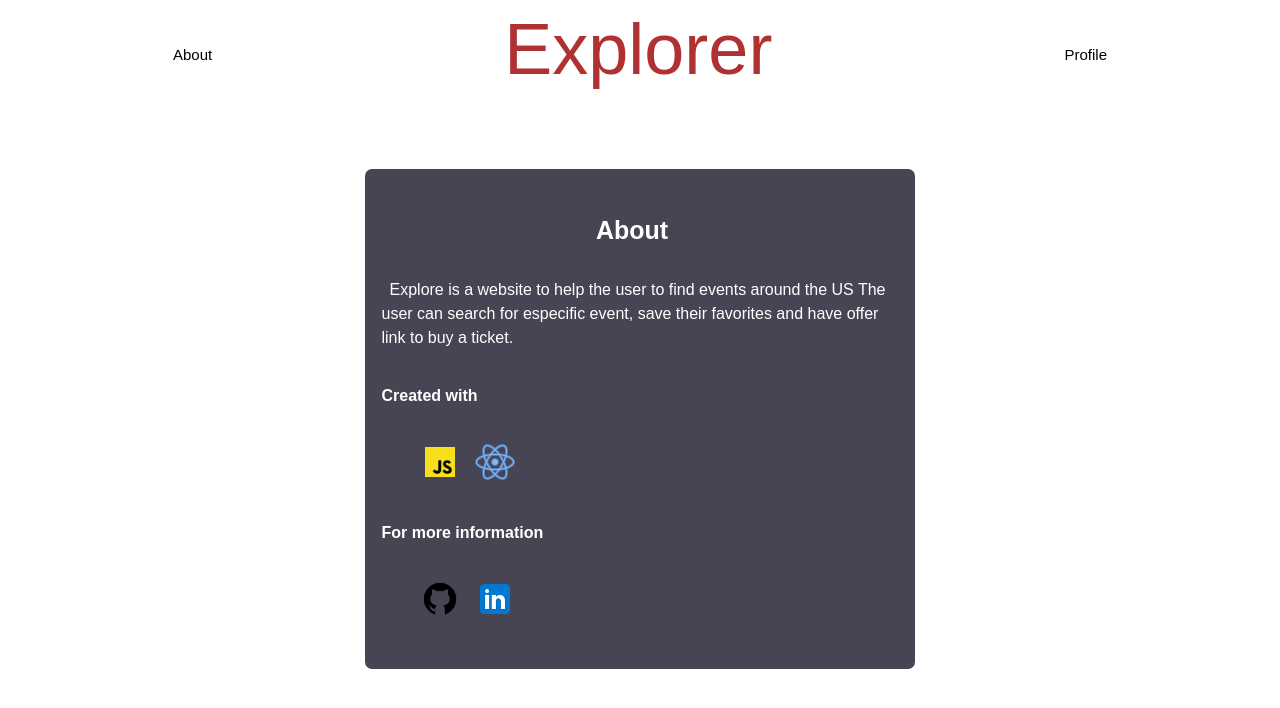
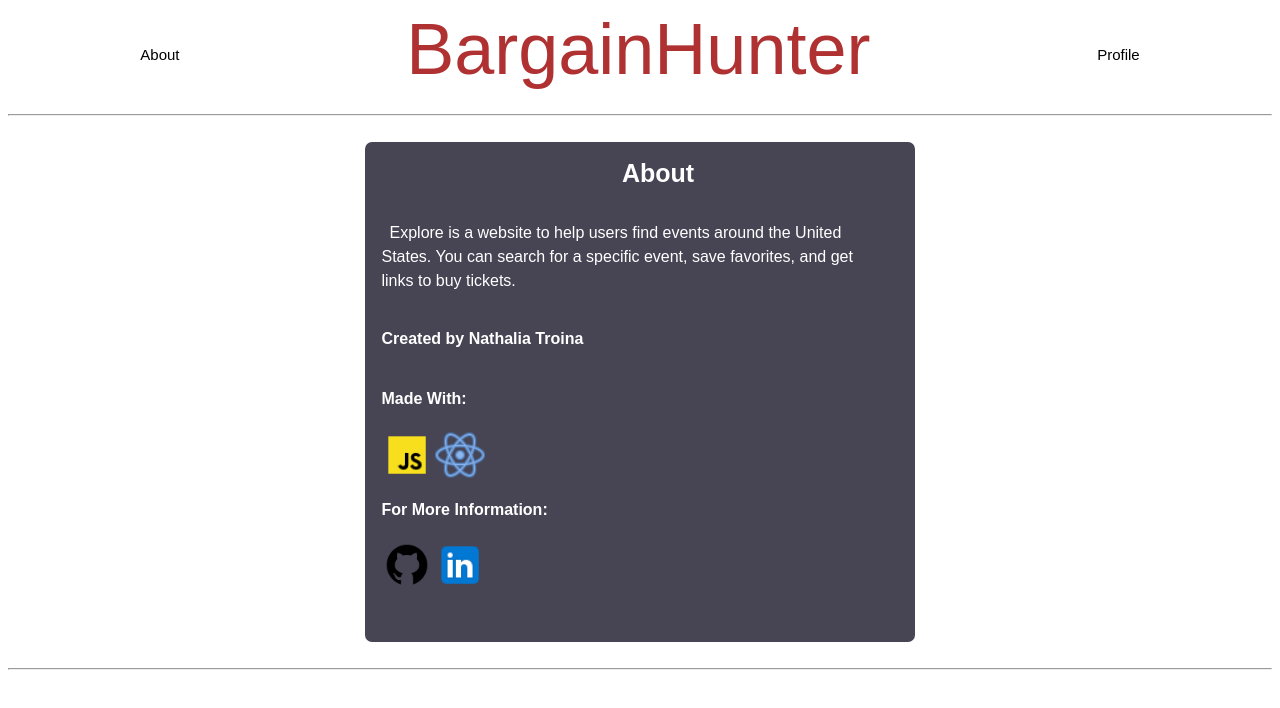
Before and after one commit to nathalia-lt/eventhunter, a React (Create React App) app: page /about in a window 1280 px wide. Shown: the top 708 px of the page. Built offline with nearby package versions, Linux system fonts and the light colour scheme; no server answers.

Commit message:
eventcard and about page

```diff
--- a/src/components/About/About.js
+++ b/src/components/About/About.js
@@ -6,29 +6,38 @@ import github from './github.png'
 
 export default function About() {
 
+
+
     function handleGitHubClick() {
+        window.open('https://github.com/nathalia-lt/lafiesta')
+    }
 
+    function handleLinkedinClick() {
+        window.open('https://www.linkedin.com/in/nathaliatroina/')
     }
 
     return (
         <div className='aboutPageContainer'>
             <div className='aboutPage' >
-                <h1>  About </h1>
-                <p className= 'paragraph'>Explore is a website to help the user to find events around the US
-                    The user can search for especific event, save their favorites and have
-                    offer link to buy a ticket. </p>
+                <div className='aboutInformation'>
 
-                <h4> Created with </h4>
-                <p className= 'createdIcons'>
+                <h1 className= 'aboutTitle'>  About </h1>
+                <p className= 'paragraph'>Explore is a website to help users find events around the United States.
+                    You can search for a specific event, save favorites, and get links to buy tickets.
+                    </p>
+                <h4> Created by Nathalia Troina</h4>
+                <h4> Made With: </h4>
+                <div className= 'icons js'>
                     <img src={javascript} alt='' />
                     <img src={react} alt='' />
-                </p>
-                <h4> For more information </h4>
-                <p className= 'infoIcons' >
-                    <img src={github} alt='' />
-                    <img src={linkedin} alt='' />
-                </p>
+                </div>
+                <h4> For More Information: </h4>
+                <div className= 'icons' >
+                    <img  onClick={handleGitHubClick} src={github} alt='' />
+                    <img onClick={handleLinkedinClick} src={linkedin} alt='' />
+                </div>
             </div>
+                </div>
         </div>
     )
 }
--- a/src/components/About/_About.scss
+++ b/src/components/About/_About.scss
@@ -6,18 +6,9 @@
     justify-content: center;
 }
 
-h1{
-    margin-left: 42%;
-    font-family: sans-serif;
-}
-
-h4{
-    margin-left: 3%;
-}
 
 .paragraph{
     font-family: sans-serif;
-    margin-left: 3%;
     margin-right: 2%;
     text-indent: 0.5em;
     line-height: 1.5em;
@@ -30,28 +21,40 @@ h4{
     height: 500px;
     margin: 18px;
     border-radius: s.$radius;
-        display: flex;
-        justify-content: center;
-        margin-top: 5%;
-        flex-direction: column;
+
+    h1{
+        font-family: sans-serif;
     }
 
-    .createdIcons{
-        margin-left: 10%;
-        img{
-            cursor: pointer;
-            height: 40px;
-            width: 40px;
-            margin-right: 3%;
+    h4{
+        align-self: flex-start;
     }
 }
 
-    .infoIcons{
-        margin-left: 10%;
+
+    .icons{
+        display: flex;
+        flex-direction: row;
+        align-self: flex-start;
+
         img{
             cursor: pointer;
-            height: 40px;
-            width: 40px;
+            height: 50px;
+            width: 50px;
             margin-right: 3%;
         }
+        &.js{
+            img{
+                cursor: default;
             }
+        }
+    }
+
+.aboutInformation{
+    display: flex;
+    align-items: center;
+    align-content: center;
+    flex-direction: column;
+    margin-left: 3%;
+    margin-right: 3%;
+}
--- a/src/components/App/App.js
+++ b/src/components/App/App.js
@@ -25,6 +25,7 @@ let [eventData, setEventData] = useState([])
     {/* anything we put up here will display in all the pages no matter what. The same thing apply below the routes as well */}
     <Header
     />
+    <hr></hr>
     <Routes>
       <Route path='/*' element={
         <Home
@@ -49,7 +50,7 @@ let [eventData, setEventData] = useState([])
       />
 
     </Routes>
-
+      <hr></hr>
     </div>
 
   );
--- a/src/components/EventPage/EventPage.js
+++ b/src/components/EventPage/EventPage.js
@@ -16,7 +16,7 @@ export default function EventPage() {
 
     useEffect(() => {
         axios.get(url)
-        .then(r => setEventPageData(r.data))
+            .then(r => setEventPageData(r.data))
     }, [])
 
     if (!eventPageData.name) return null
@@ -66,9 +66,12 @@ export default function EventPage() {
         let state;
         if (eventPageData._embedded.venues[0].state) {
             state = eventPageData._embedded.venues[0].state.stateCode
-        } else if (eventPageData._embedded.venues[0].country) {
+        } else if (eventPageData._embedded.venues[0].country.name) {
             state = eventPageData._embedded.venues[0].country.name
-        } else {
+        }  else if (eventPageData._embedded.venues[0].country.countryCode) {
+            state = eventPageData._embedded.venues[0].country.countryCode
+        }
+        else {
             state = ''
         }
 
@@ -80,7 +83,7 @@ export default function EventPage() {
             addressLine2 = eventPageData._embedded.venues[0].address.line2;
         }
 
-        let postalCode = eventPageData._embedded.venues[0].postalCode
+        let postalCode = eventPageData._embedded.venues[0].postalCode ? eventPageData._embedded.venues[0].postalCode : ''
 
         location = city + ', ' + state + ' ' + postalCode
 
@@ -104,7 +107,7 @@ export default function EventPage() {
         // subgenres
         let altGenre = eventPageData.classifications[0].genre ? eventPageData.classifications[0].genre.name.toUpperCase() : ''
         let subGenre = eventPageData.classifications[0].subGenre ? eventPageData.classifications[0].subGenre.name.toUpperCase() : ''
-        if (altGenre === subGenre) subGenre = ''
+        if (altGenre === subGenre || subGenre === 'UNDEFINED') subGenre = ''
 
 
 
@@ -115,8 +118,8 @@ export default function EventPage() {
                     <img className='eventPageImage' src={eventPageData.images[0].url} />
                     <div className='eventPageDescription'>
                         <div className="eventPageButtons">
-                        <button className='eventPageButton' onClick={clickSeatMapButton} disabled={!seatMap}>View Seat Map</button>
-                        <button className='eventPageButton' onClick={clickTicketsButton} disabled={!tickets}>Buy Tickets</button>
+                            <button className='eventPageButton' onClick={clickSeatMapButton} disabled={!seatMap}>View Seat Map</button>
+                            <button className='eventPageButton' onClick={clickTicketsButton} disabled={!tickets}>Buy Tickets</button>
                         </div>
                     </div>
                 </div>
@@ -147,6 +150,10 @@ export default function EventPage() {
         )
     }
 }
+
+//-----------------------------------------------------------------
+
+//OLD CODE
 
 // export default function EventPage() {
 //     let [eventPageData, setEventPageData] = useState({}) //eventData always going to be an object
--- a/src/components/Header/Header.js
+++ b/src/components/Header/Header.js
@@ -22,7 +22,7 @@ function titleClick(){
         <div className='headerContainer'>
         {/* wheat color for header */}
         <div className= 'about' onClick={aboutClick} >About</div>
-        <div className='title' onClick={titleClick} >Explorer</div>
+        <div className='title' onClick={titleClick} > BargainHunter </div>
         <div className= 'profile' onClick={profileClick} >Profile</div>
     </div>
     )
--- a/src/components/Header/_Header.scss
+++ b/src/components/Header/_Header.scss
@@ -14,6 +14,7 @@
     font-weight: 300;
     margin-left: 40%;
     margin: 3%;
+    cursor: pointer;
 }
 
 .title{
@@ -25,6 +26,7 @@
     color: rgb(175, 49, 49);
     //margin-right: 4.5vw;
     //margin-left: 38%;
+    cursor: pointer;
 
 }
 
--- a/src/index.css
+++ b/src/index.css
@@ -263,6 +263,7 @@ h1 {
   font-weight: 300;
   margin-left: 40%;
   margin: 3%;
+  cursor: pointer;
 }
 
 .title {
@@ -270,6 +271,7 @@ h1 {
   font-family: Arial, Helvetica, sans-serif;
   font-size: 9vh;
   color: rgb(175, 49, 49);
+  cursor: pointer;
 }
 
 .profile {
@@ -285,18 +287,8 @@ h1 {
   justify-content: center;
 }
 
-h1 {
-  margin-left: 42%;
-  font-family: sans-serif;
-}
-
-h4 {
-  margin-left: 3%;
-}
-
 .paragraph {
   font-family: sans-serif;
-  margin-left: 3%;
   margin-right: 2%;
   text-indent: 0.5em;
   line-height: 1.5em;
@@ -309,29 +301,35 @@ h4 {
   height: 500px;
   margin: 18px;
   border-radius: 7px;
-  display: flex;
-  justify-content: center;
-  margin-top: 5%;
-  flex-direction: column;
+}
+.aboutPage h1 {
+  font-family: sans-serif;
+}
+.aboutPage h4 {
+  align-self: flex-start;
 }
 
-.createdIcons {
-  margin-left: 10%;
+.icons {
+  display: flex;
+  flex-direction: row;
+  align-self: flex-start;
 }
-.createdIcons img {
+.icons img {
   cursor: pointer;
-  height: 40px;
-  width: 40px;
+  height: 50px;
+  width: 50px;
   margin-right: 3%;
 }
+.icons.js img {
+  cursor: default;
+}
 
-.infoIcons {
-  margin-left: 10%;
-}
-.infoIcons img {
-  cursor: pointer;
-  height: 40px;
-  width: 40px;
+.aboutInformation {
+  display: flex;
+  align-items: center;
+  align-content: center;
+  flex-direction: column;
+  margin-left: 3%;
   margin-right: 3%;
 }
 
@@ -372,6 +370,7 @@ h4 {
 }
 
 .eventPageDescription {
+  background-color: #474554;
   height: 200px;
   width: 500px;
 }
@@ -449,14 +448,14 @@ h4 {
   opacity: 0.8;
   transform: scale(1.15);
   transition: 0.25s;
-  transform-origin: center bottom;
+  transform-origin: center;
   cursor: pointer;
 }
 .eventPageButtons button:active {
   opacity: 0.5;
   transform: scale(0.9);
   transition: 0.25s;
-  transform-origin: center bottom;
+  transform-origin: center;
 }
 .eventPageButtons button:disabled {
   transition: 0.5s;
```
Also changed, not shown: src/components/EventPage/_EventPage.scss (+6 -6 lines), 1 other file (tests, documents, lock files or other folders). Lines whose indentation alone changed are shown as unchanged.
